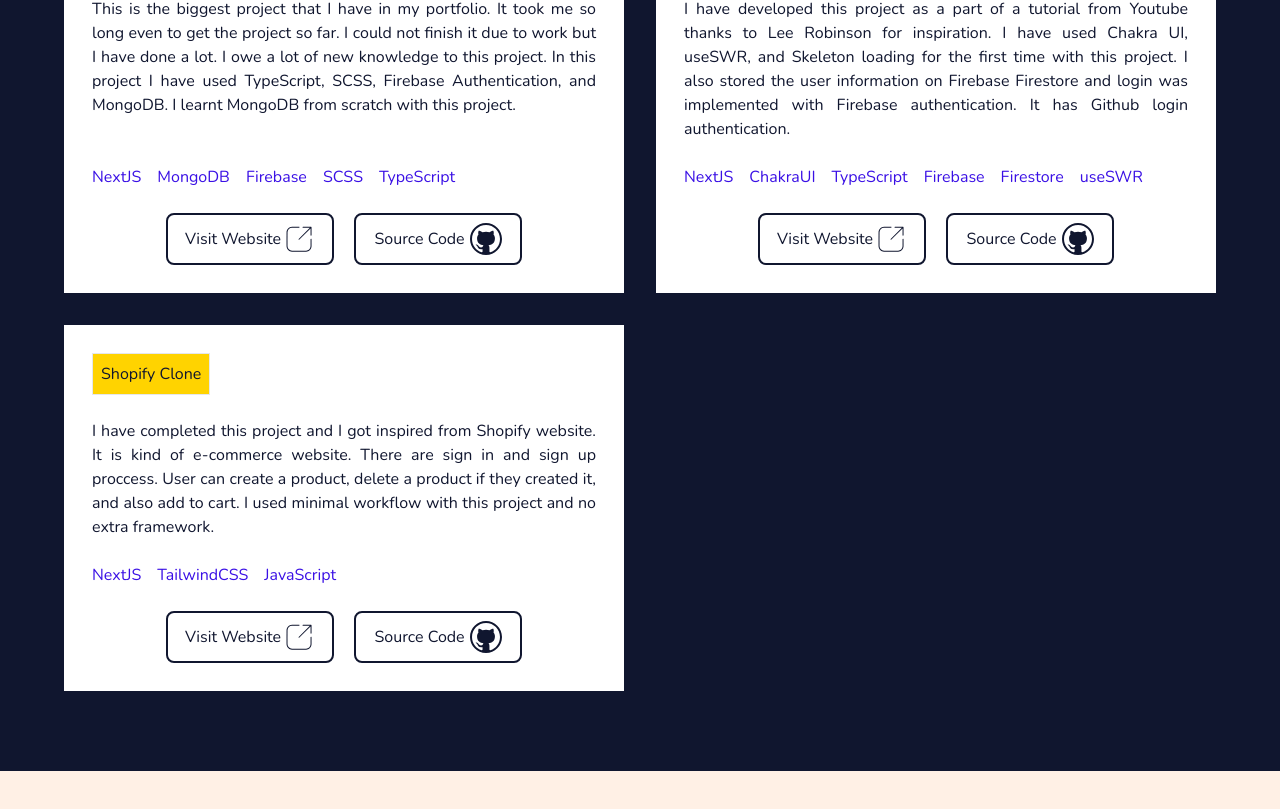
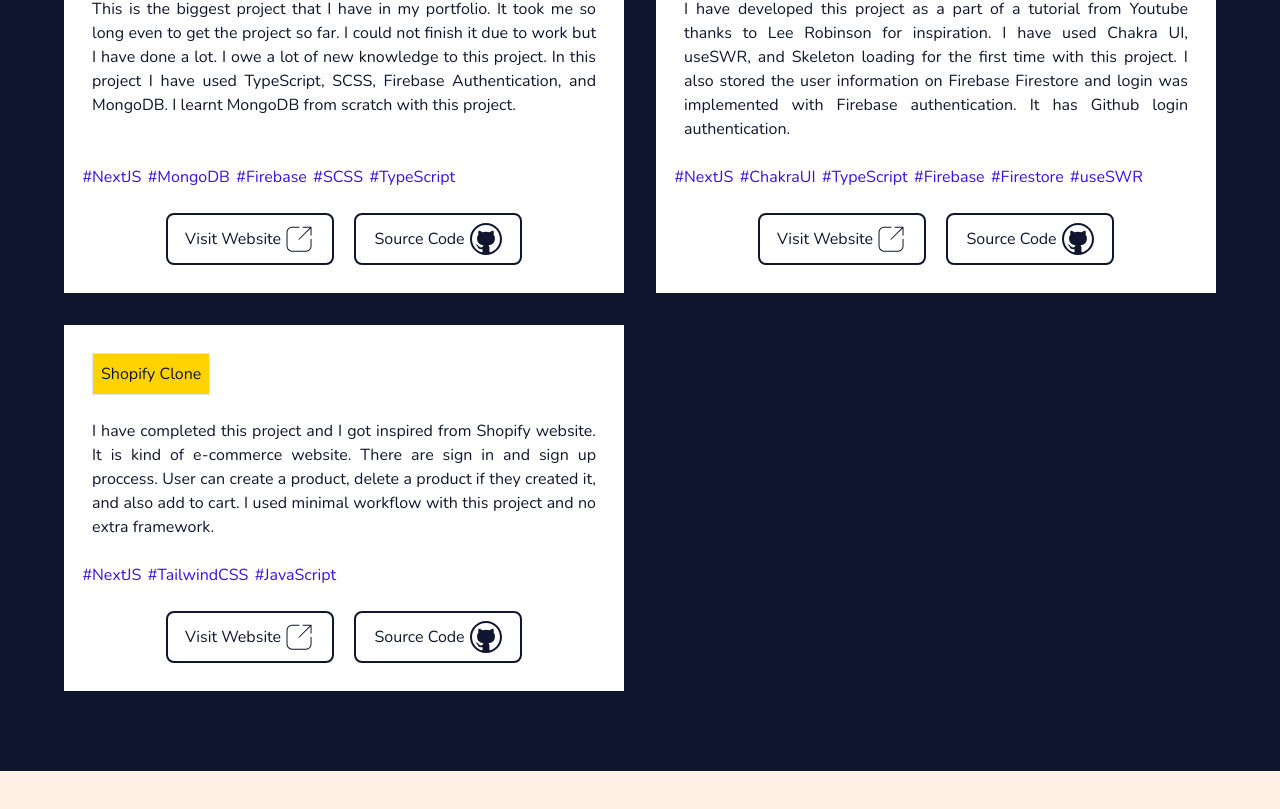
Before and after one commit to serdargokhan/serdargokhan.dev, a Next.js app: page /en in a window 1280 px wide. Shown: the part 1944-2753 px from the top of the page. Built offline with nearby package versions, Linux system fonts and the light colour scheme.

Commit message:
feat: add list marker for li items

```diff
--- a/src/components/pages/home/ThirdSection/ProjectItems.tsx
+++ b/src/components/pages/home/ThirdSection/ProjectItems.tsx
@@ -23,7 +23,9 @@ function ProjectItems({
             <p className="flex-1 text-justify text-primary-300">
                 {description}
             </p>
-            <ul className="flex flex-wrap gap-4 text-primary-200">{stack}</ul>
+            <ul className="flex flex-wrap gap-4 text-primary-200 list-['#']">
+                {stack}
+            </ul>
             <div className="flex justify-center gap-5">
                 <WebsiteButton href={website} />
                 <SourceButton href={source} />
```
